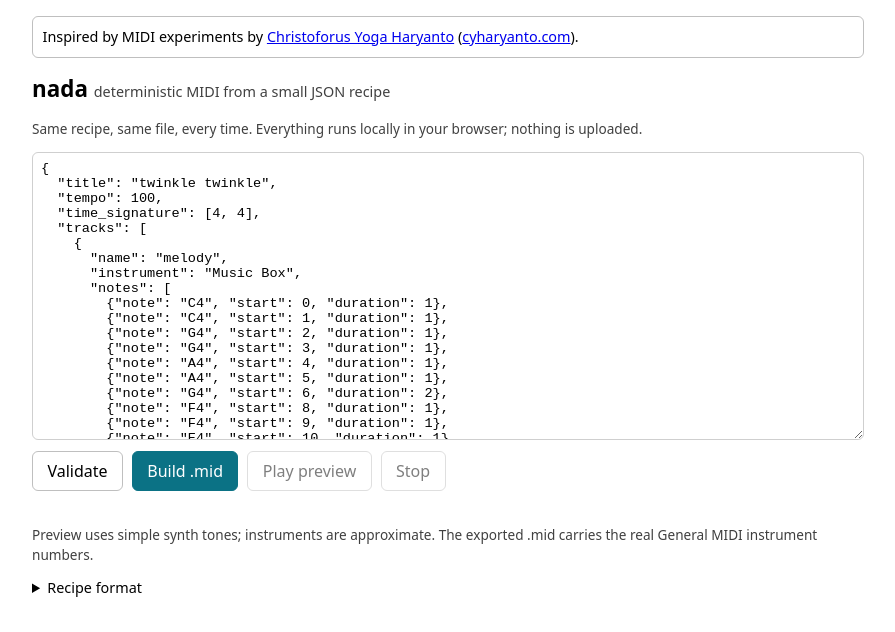
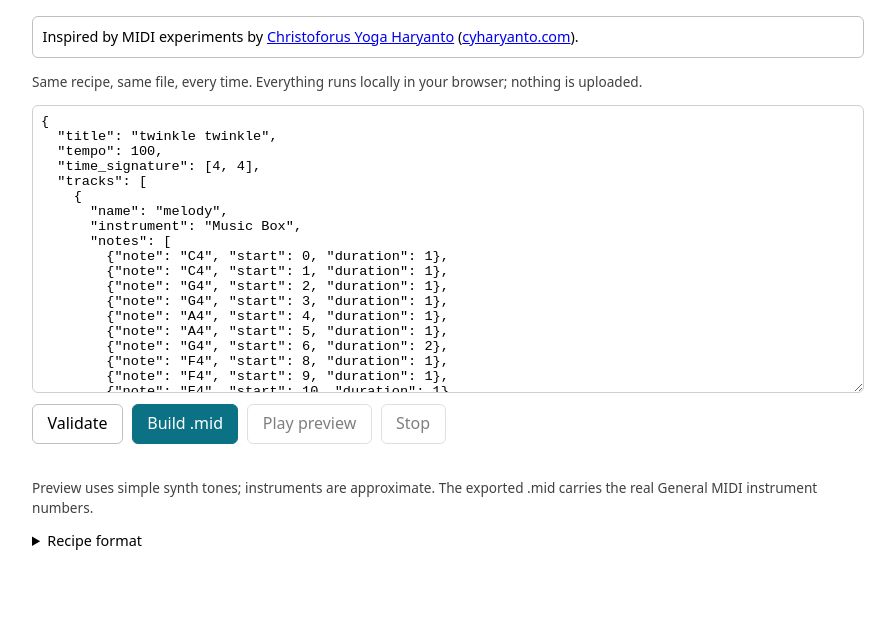
Before and after one commit to irvan-putra/nada, a plain HTML site: page web/index.html in a window 1280 px wide. Shown: the whole page, without its empty margins (192-1087 px from the left). Drawn offline with Linux system fonts and the light colour scheme.

Commit message:
web: remove heading copy per user request

```diff
--- a/web/index.html
+++ b/web/index.html
@@ -33,7 +33,6 @@
   <a href="https://github.com/cyharyanto">Christoforus Yoga Haryanto</a>
   (<a href="https://www.cyharyanto.com">cyharyanto.com</a>).
 </div>
-<h1>nada <span class="sub">deterministic MIDI from a small JSON recipe</span></h1>
 <p class="note">Same recipe, same file, every time. Everything runs locally in
 your browser; nothing is uploaded.</p>
 
```
